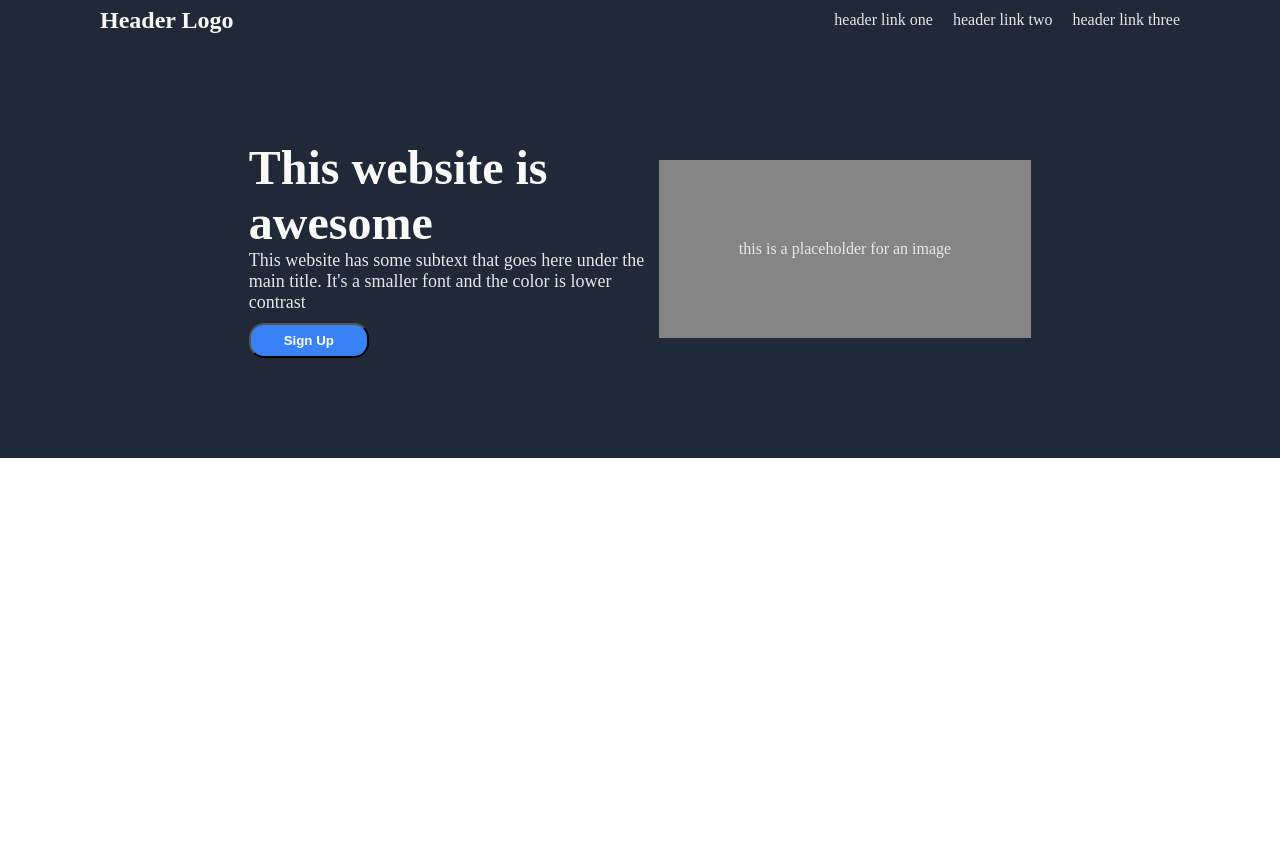
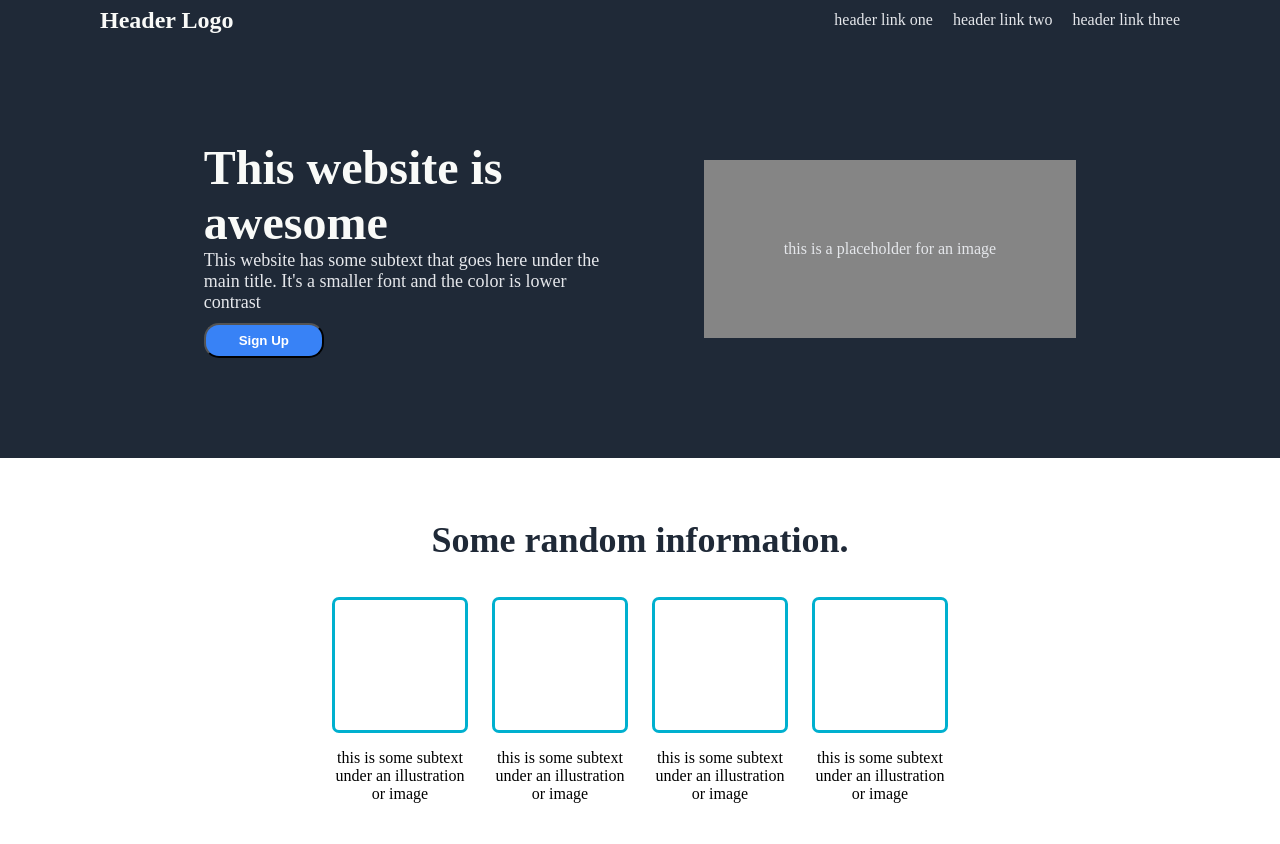
Before and after one commit to below2000/landing_page, a plain HTML site: page index.html in a window 1280 px wide. Before the commit the page ends 800 px from the top, so only its background shows below. Drawn offline with Linux system fonts and the light colour scheme.

Commit message:
complete info section

```diff
--- a/index.html
+++ b/index.html
@@ -33,5 +33,29 @@
             this is a placeholder for an image
         </div>
     </div>
+
+    <div class="info">
+        <p class="iheader">Some random information.</p>
+
+        <div class="content">
+            <div class="image">
+                <div class="square"></div>
+                <p>this is some subtext under an illustration or image</p>
+            </div>
+            <div class="image">
+                <div class="square"></div>
+                <p>this is some subtext under an illustration or image</p>
+            </div>
+            <div class="image">
+                <div class="square"></div>
+                <p>this is some subtext under an illustration or image</p>
+            </div>
+            <div class="image">
+                <div class="square"></div>
+                <p>this is some subtext under an illustration or image</p>
+            </div>
+
+        </div>
+    </div>
 </body>
 </html>
--- a/style.css
+++ b/style.css
@@ -43,7 +43,7 @@ ul.rhlinks {
     justify-content: center;
     background-color: #1f2937;
     padding: 100px;
-    gap: 10px;
+    gap: 100px;
 }
 
 .upleft {
@@ -86,3 +86,39 @@ button {
     align-items: center;
     flex: 0 1 auto;
 }
+
+/*info*/
+
+.info {
+    display: flex;
+    flex-direction: column;
+    align-items: center;
+    padding: 25px;
+}
+
+.iheader {
+    font-weight: bold;
+    font-size: 36px;
+    color: #1F2937;
+}
+
+.content {
+    display: flex;
+    gap: 30px;
+}
+
+.image {
+    display: flex;
+    flex-direction: column;
+    align-items: center;
+    text-align: center;
+    width: 130px;
+}
+
+.square {
+    width: 130px;
+    height: 130px;
+    border: 3px solid rgb(0, 176, 207);
+    border-radius: 7px;
+
+}
```
